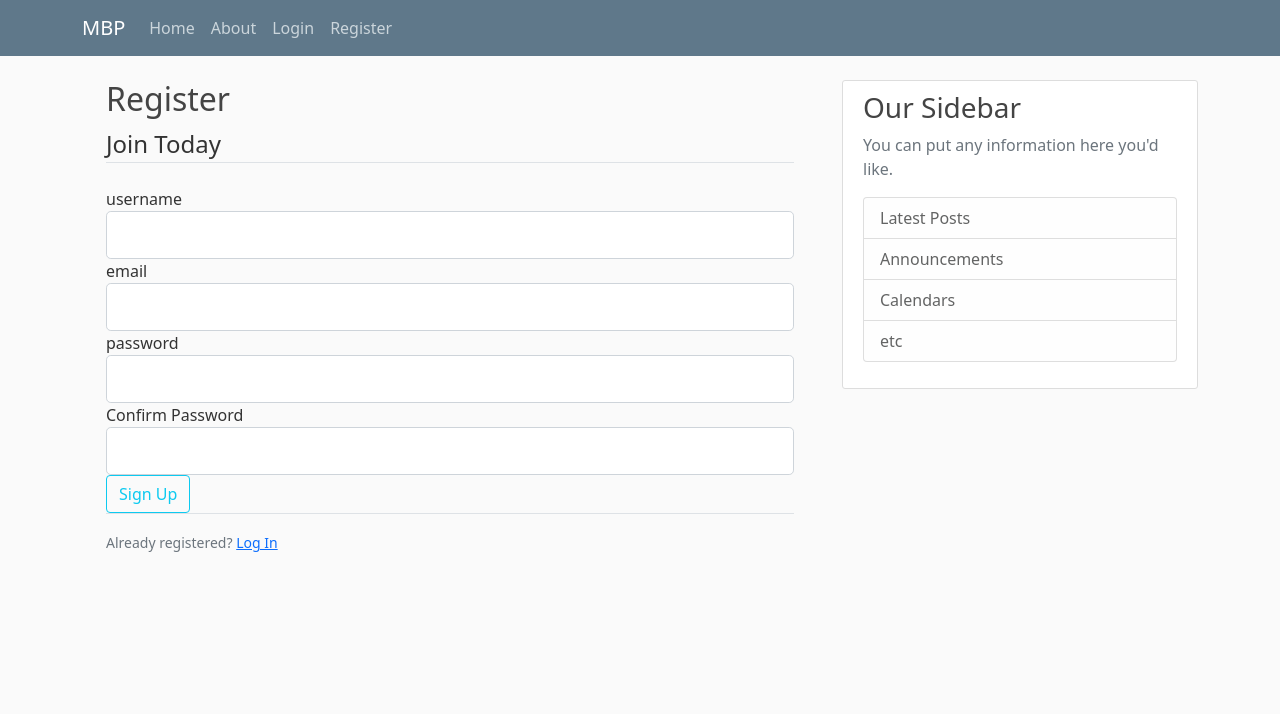
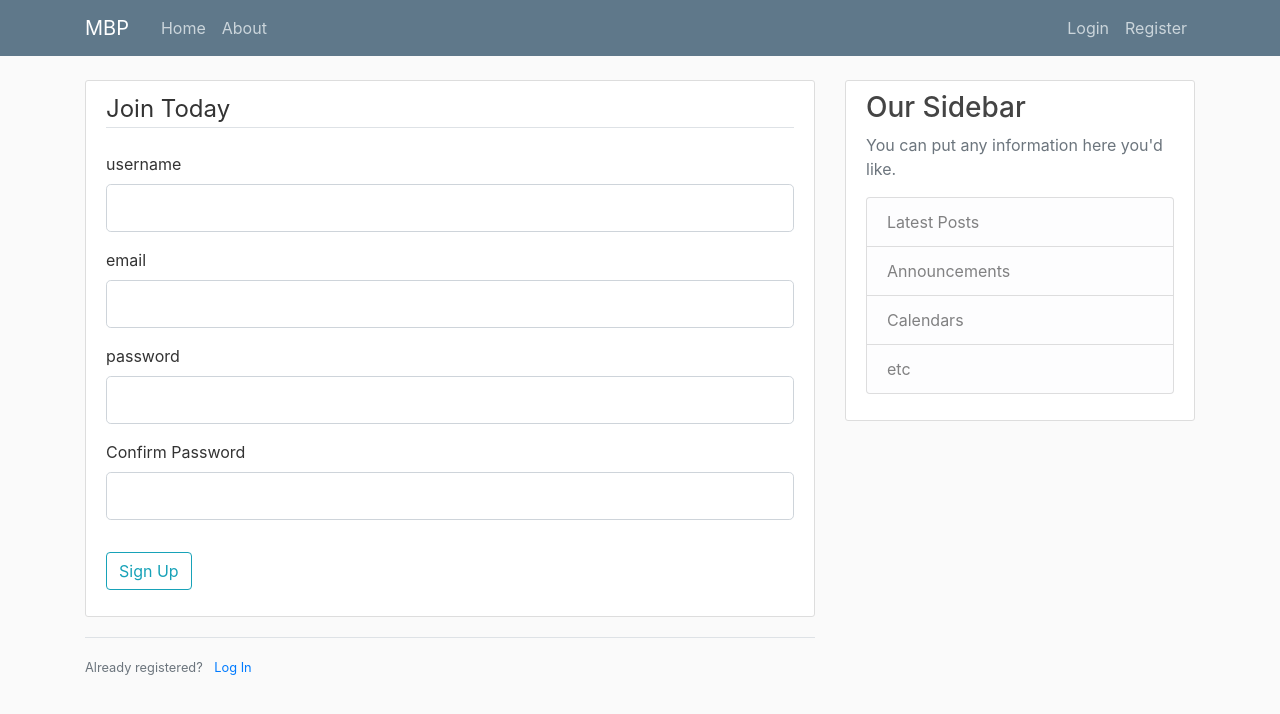
Before and after one commit to itprohelper/mybp, a Flask app: page /register in a window 1280 px wide. Shown: the top 714 px of the page. Run offline with Flask 2, Linux system fonts and the light colour scheme; some libraries are stand-ins or nearby versions.

Commit message:
code styles, removed extra requirements, login and register forms styles

```diff
--- a/www/mbp/templates/base.html
+++ b/www/mbp/templates/base.html
@@ -5,8 +5,8 @@
     <meta name="viewport" content="width=device-width, initial-scale=1">
 
     <!-- Bootstrap CSS -->
-    <link href="https://cdn.jsdelivr.net/npm/bootstrap@5.0.2/dist/css/bootstrap.min.css" rel="stylesheet" integrity="sha384-EVSTQN3/azprG1Anm3QDgpJLIm9Nao0Yz1ztcQTwFspd3yD65VohhpuuCOmLASjC" crossorigin="anonymous">
-
+    <!--<link href="https://cdn.jsdelivr.net/npm/bootstrap@5.0.2/dist/css/bootstrap.min.css" rel="stylesheet" integrity="sha384-EVSTQN3/azprG1Anm3QDgpJLIm9Nao0Yz1ztcQTwFspd3yD65VohhpuuCOmLASjC" crossorigin="anonymous">-->
+    <link rel="stylesheet" href="https://maxcdn.bootstrapcdn.com/bootstrap/4.0.0/css/bootstrap.min.css" integrity="sha384-Gn5384xqQ1aoWXA+058RXPxPg6fy4IWvTNh0E263XmFcJlSAwiGgFAW/dAiS6JXm" crossorigin="anonymous">
     <link rel="stylesheet" type="text/css" href="{{ url_for('static', filename='css/main.css') }}">
     {% if title %}
         <title>Track your Blood Pressure | {{ title }}</title>
@@ -25,13 +25,13 @@
     </button>
     <div class="collapse navbar-collapse" id="navbarToggle">
       <div class="navbar-nav mr-auto">
-                <a class="nav-item nav-link" href="{{ url_for('home') }}">Home</a>
-                <a class="nav-item nav-link" href="{{ url_for('about') }}">About</a>
+        <a class="nav-item nav-link" href="/">Home</a>
+        <a class="nav-item nav-link" href="/about">About</a>
       </div>
       <!-- Navbar Right Side -->
       <div class="navbar-nav">
-                <a class="nav-item nav-link" href="{{ url_for('login') }}">Login</a>
-                <a class="nav-item nav-link" href="{{ url_for('register') }}">Register</a>
+        <a class="nav-item nav-link" href="/login">Login</a>
+        <a class="nav-item nav-link" href="/register">Register</a>
       </div>
     </div>
   </div>
@@ -70,6 +70,6 @@
 
 <script src="https://code.jquery.com/jquery-3.2.1.slim.min.js" integrity="sha384-KJ3o2DKtIkvYIK3UENzmM7KCkRr/rE9/Qpg6aAZGJwFDMVNA/GpGFF93hXpG5KkN" crossorigin="anonymous"></script>
 <script src="https://cdnjs.cloudflare.com/ajax/libs/popper.js/1.12.9/umd/popper.min.js" integrity="sha384-ApNbgh9B+Y1QKtv3Rn7W3mgPxhU9K/ScQsAP7hUibX39j7fakFPskvXusvfa0b4Q" crossorigin="anonymous"></script>
-<script src="https://cdn.jsdelivr.net/npm/bootstrap@5.0.2/dist/js/bootstrap.bundle.min.js" integrity="sha384-MrcW6ZMFYlzcLA8Nl+NtUVF0sA7MsXsP1UyJoMp4YLEuNSfAP+JcXn/tWtIaxVXM" crossorigin="anonymous"></script>
+<script src="https://maxcdn.bootstrapcdn.com/bootstrap/4.0.0/js/bootstrap.min.js" integrity="sha384-JZR6Spejh4U02d8jOt6vLEHfe/JQGiRRSQQxSfFWpi1MquVdAyjUar5+76PVCmYl" crossorigin="anonymous"></script>
 </body>
 </html>
--- a/www/mbp/templates/login.html
+++ b/www/mbp/templates/login.html
@@ -1,7 +1,7 @@
 {% extends "base.html" %}
 
 {% block content %}
-<div class="container">
+<div class="content-section">
 
 		<form class="form-signin" method="POST" action="">
 			<h2 class="form-signin-heading">Log In</h2>
--- a/www/mbp/templates/register.html
+++ b/www/mbp/templates/register.html
@@ -1,10 +1,9 @@
 {% extends "base.html" %}
 
 {% block content %}
-<div class="container">
+<div class="content-section">
 
 		<form class="form-signin" method="POST" action="">
-			<h2 class="form-signin-heading">Register</h2>
 			{{ form.hidden_tag() }}
 			<fieldset class="form-group">
 				<legend class="border-bottom mb-4">Join Today</legend>
@@ -15,7 +14,7 @@
 								{{ form.username(class="form-control form-control-lg is-invalid") }}
 								<div class="invalid-feedback">
 										{% for error in form.username.errors %}
-												<<span>{{ error }}</span>
+												<span>{{ error }}</span>
 										{% endfor %}
 								</div>
 						{% else %}
@@ -73,11 +72,10 @@
 			</div>
 
 		</form>
-
+		</div>
 			<div class="border-top pt-3">
 			<small class="text-muted">
 			Already registered? <a class="ml-2" href="{{ url_for('login') }}"> Log In</a>
 			</small>
 			</div>
-</div>
 {% endblock content %}
--- a/www/mbp/templates/reports.html
+++ b/www/mbp/templates/reports.html
@@ -1,4 +1,4 @@
-{% extends "bootstrap/base.html" %}
+{% extends "base.html" %}
 
 {% block content %}
 
--- a/www/requirements.txt
+++ b/www/requirements.txt
@@ -3,7 +3,6 @@ flask-sqlalchemy
 flask-migrate
 mysqlclient
 flask-wtf
-flask-bootstrap
 flask-login
 email_validator
 flask-moment
```
Also changed, not shown: www/mbp/static/css/main.css (indentation only). Lines whose indentation alone changed are shown as unchanged.
